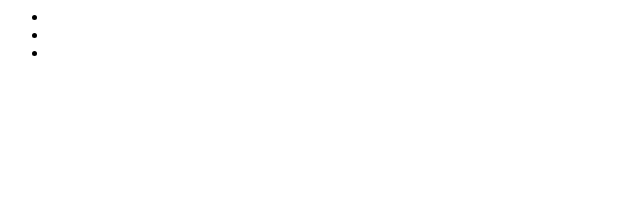
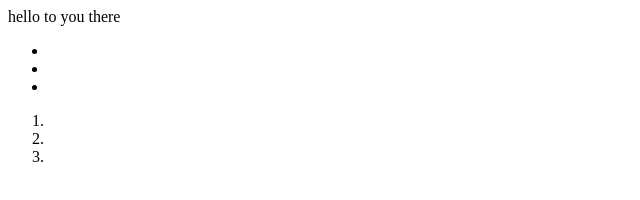
Before and after one commit to thehugoreis/100daysofcode, a plain HTML site: page index.html in a window 1280 px wide. Shown: the whole page, without its empty margins (0-640 px from the left). Drawn offline with Linux system fonts and the light colour scheme.

Commit message:
new stuff and a new file

```diff
--- /dev/null
+++ b/index.css
@@ -0,0 +1,4 @@
+dev {
+    color: red;
+    color: blue;
+}
--- a/index.html
+++ b/index.html
@@ -1,5 +1,6 @@
 <head>
-  <body>
+
+    <body <p>hello to you there</p>
         <dev>
             <ul>
                 <li></li>
@@ -7,5 +8,12 @@
                 <li></li>
             </ul>
         </dev>
+        <dev>
+            <ol>
+                <li></li>
+                <li></li>
+                <li></li>
+            </ol>
+            </ul>
     </body>
 </head>
```
Lines whose indentation alone changed are shown as unchanged.
